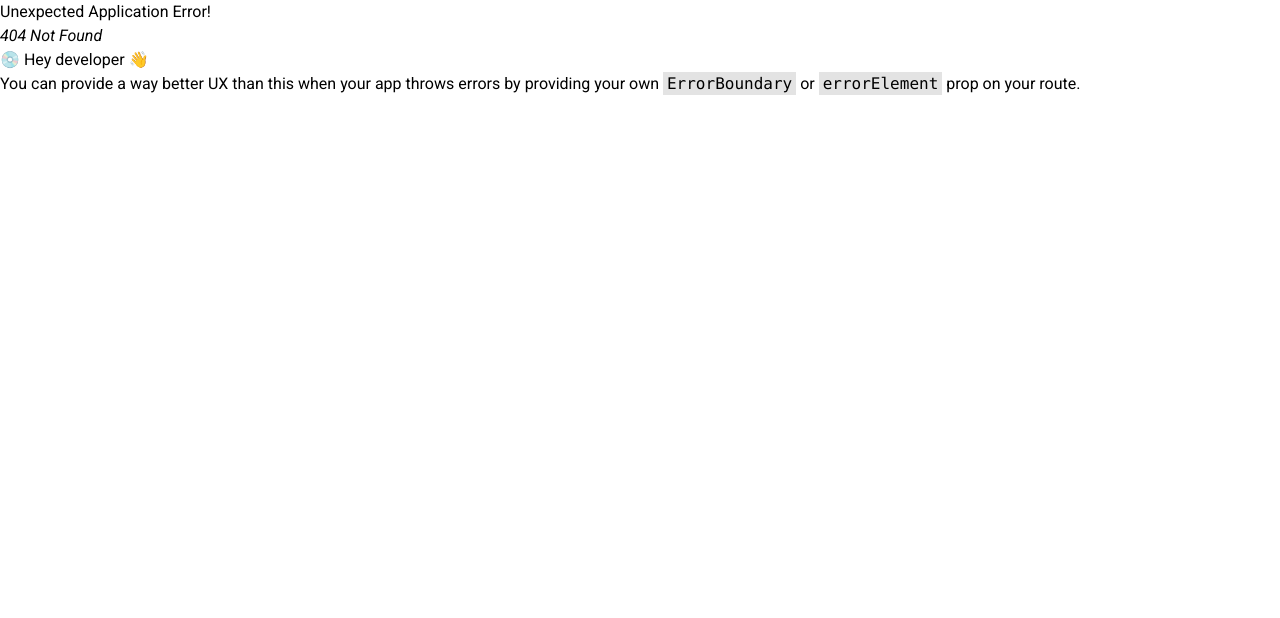
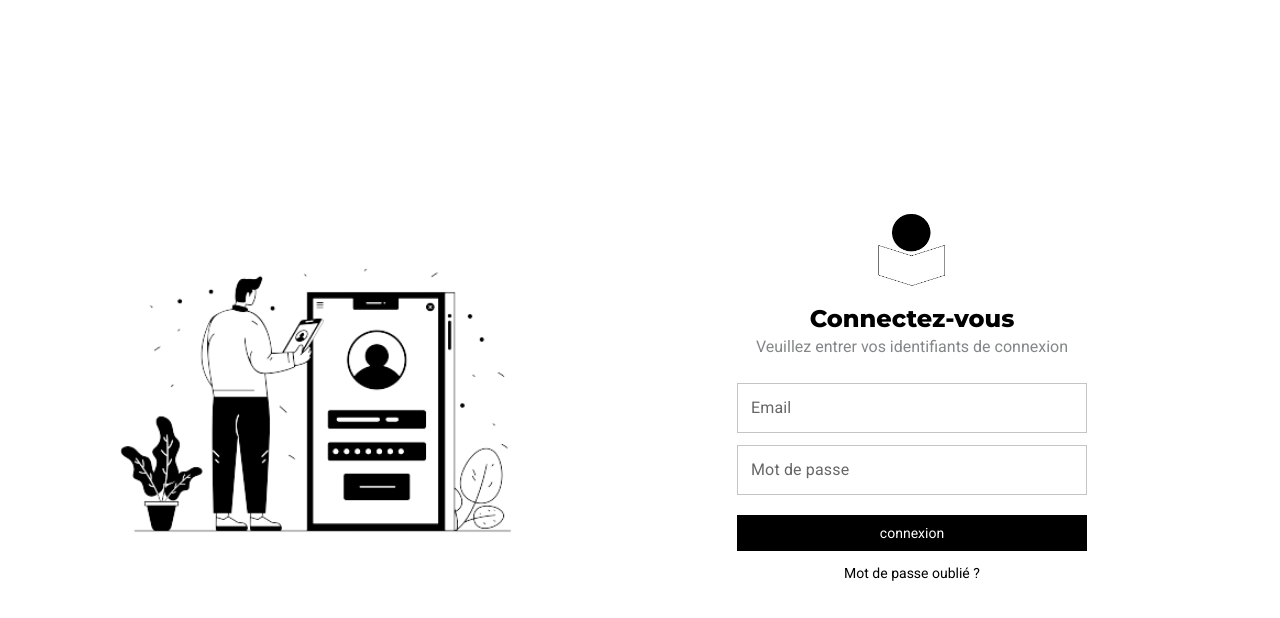
Before and after one commit to kuntz-s/SYNES-Frontend, a React (Vite) app: page /login in a window 1280 px wide. Before the commit this address had no page. Shown: the top 618 px of the page. Built offline with nearby package versions, Linux system fonts and the light colour scheme.

Commit message:
adding login page

```diff
--- a/src/App.jsx
+++ b/src/App.jsx
@@ -1,6 +1,7 @@
 import React from 'react';
 import { RouterProvider } from 'react-router';
 import {router} from "./router/router";
+import 'react-toastify/dist/ReactToastify.css';
 
 const App = () => {
   return (
--- /dev/null
+++ b/src/components/baseComponents/ColorsTheme.jsx
@@ -0,0 +1,3 @@
+export const muiColorsTheme = {
+    primary:"#000000"
+}
--- /dev/null
+++ b/src/components/baseComponents/Input.jsx
@@ -0,0 +1,109 @@
+import React from "react";
+import { TextField } from "@mui/material";
+import InputAdornment from "@mui/material/InputAdornment";
+import { muiColorsTheme as colors } from "./ColorsTheme";
+
+/**
+ *
+ * @param {
+ *      title : *desc => string values. *content = eg.("Email")  default: true
+ *      name : *desc => string values. *content = eg.("email")  default: true
+ *      color: *desc => hex values. *content = eg.("#fff") default:primary
+ *      id: *des => numeric value. *content = eg(8)
+ *      type: desc => string value. *content = eg.("password")
+ *       value: desc => value of input. *content = eg.("value")
+ *      placeholder: desc => string value. *content = eg.("placeholder")
+ *      small: desc => boolean value *content = eg(true)
+ *      fullWidth: desc => input takes container full with. *content = none
+ *      icon: *desc => react component. *content = eg.(<FaHome/>)
+ *      iconStart, iconEnd: *desc => position of icon *content=none
+ *      disabled : *desc => boolean value. *content = enum({true,false})   default :false
+*      required : *desc => boolean value. *content = enum({true,false})   default :false
+*      style : *desc =>  additional styles *content = eg.({display:"flex"})
+ *      handleChange: function
+ *  }
+ * @returns Input
+ */
+
+const Input = ({
+  title,
+  name,
+  color,
+  id,
+  type,
+  placeholder,
+  disabled,
+  value,
+  icon,
+  iconStart,
+  iconEnd,
+  handleChange,
+  style,
+  small,
+  required
+}) => {
+  return (
+    <TextField
+      sx={{
+        "& label.Mui-focused": {
+          color: color ? color : colors.primary,
+        },
+
+
+
+        "& .MuiOutlinedInput-root": {
+          "& fieldset": {
+            //border color default gray
+          },
+          "&:hover fieldset": {
+            //border color when hovering
+            borderColor: color ? color : colors.primary,
+          },
+          "&.Mui-focused fieldset": {
+            borderColor: color ? color : colors.primary,
+            borderWidth:"1px"
+          },
+
+        },
+
+
+      }}
+      id={id}
+      type={type ? type : "text"}
+      InputProps={{
+        style:{borderRadius:"6px",height:50, ...style},
+        startAdornment: (
+         icon &&(
+          <InputAdornment position="start">
+          {icon && !iconEnd && icon}
+        </InputAdornment>
+         )
+        ),
+
+        endAdornment: (
+          icon && (
+            <InputAdornment position="end">
+            {icon && iconEnd && !iconStart && icon}
+          </InputAdornment>
+          )
+        ),
+      }}
+      InputLabelProps={{
+        style:{top:"-3px"}
+      }}
+      name={name}
+      margin="dense"
+      label={title}
+      variant={"outlined"}
+      disabled={disabled ? true : false}
+      required={required ? true : false}
+      size={small ? "small":"medium"}
+      value={value}
+      placeholder={placeholder && placeholder}
+      onChange={handleChange}
+      fullWidth
+    />
+  );
+};
+
+export default Input;
--- /dev/null
+++ b/src/modules/authentication/components/LoginComponent.jsx
@@ -0,0 +1,132 @@
+import React, { useState } from "react";
+import { useNavigate } from "react-router";
+import { ToastContainer, toast } from "react-toastify";
+import { motion } from "framer-motion";
+import CircularProgress from "@mui/material/CircularProgress";
+import Input from "../../../components/baseComponents/Input";
+import loginImage from "../../../assets/loginIllustration.png";
+import logo from "../../../assets/logo.png";
+
+
+
+const imageContainerVariants = {
+  hidden:{
+    x:'-100vw',
+    opacity:0
+  },
+
+  visible:{
+    opacity:1,
+    x:0 ,
+    transition:{
+      type:'tween',
+      duration:1.2
+    }
+  }
+}
+
+
+
+const LoginComponent = () => {
+  const navigate = useNavigate();
+  const [loginInfo, setLoginInfo] = useState({
+    email: "",
+    password: "",
+  });
+
+  const [isLoading, setIsLoading] = useState(false);
+
+  const handleChange = (e) => {
+    const value = e.target.value;
+    const name = e.target.name;
+    setLoginInfo({ ...loginInfo, [name]: value });
+  };
+
+  const handleLogin = () => {
+
+      if(!isLoading){
+        setIsLoading(true);
+        setTimeout(() => {
+          if(!loginInfo.email || !loginInfo.password){
+            toast.error("Veuillez entrer des valeurs correctes", {
+              position: "top-right",
+              autoClose: 3000,
+              pauseOnHover: true,
+              draggable: true,
+              theme: "light",
+            });
+            setIsLoading(false)
+          } else {
+            toast.success("connexion réussie", {
+              position: "top-right",
+              autoClose: 3000,
+              pauseOnHover: true,
+              draggable: true,
+              theme: "light",
+            });
+            navigate("/");
+          }
+        },2000)
+      }
+  }
+
+  return (
+    <section className="overflow-hidden min-h-screen flex flex-col md:flex-row justify-center md:items-center w-[85%] mx-auto py-4 md:py-[0px]">
+      <motion.div
+      variants={imageContainerVariants}
+        initial="hidden"
+        animate="visible"
+      className=" md:basis-1/2 mx-auto md:pr-2">
+        <img
+          src={loginImage}
+          alt="login"
+          className="scale-[1.1] origin-left shrink-0 md:translate-x-[-50px] lg:translate-x-[0px]"
+        />
+      </motion.div>
+      <div
+      className="md:basis-1/2 flex  flex-col items-center text-center  ">
+        <img
+          src={logo}
+          alt="logo"
+          className="w-[65px] md:w-[90px] h-[65px] md:h-[90px] hover:cursor-pointer"
+          onClick={() => {navigate("/")}}
+        />
+        <div className="mt-2">
+          <p className="font-montserrat font-bold text-2xl">Connectez-vous</p>
+          <p className="text-gray">
+            Veuillez entrer vos identifiants de connexion
+          </p>
+        </div>
+        <div className="w-full md:w-[350px] mx-auto mt-4">
+          <div>
+            <Input
+              title="Email"
+              name="email"
+              type="email"
+              value={loginInfo.email}
+              handleChange={handleChange}
+              style={{ borderRadius: 0 }}
+            />
+            <Input
+              title="Mot de passe"
+              name="password"
+              value={loginInfo.password}
+              handleChange={handleChange}
+              style={{ borderRadius: 0 }}
+            />
+          </div>
+          <div>
+            <button className="bg-primary text-white w-full py-2 mt-4 text-sm hover:bg-primary/90 hover:cursor-pointer" onClick={handleLogin}>
+            {isLoading && <CircularProgress size="18px" color="inherit" />}
+              {!isLoading && "connexion"}
+            </button>
+            <p className="text-center hover:underline hover:cursor-pointer text-sm my-3">Mot de passe oublié ?</p>
+          </div>
+        </div>
+      </div>
+      <ToastContainer/>
+    </section>
+  );
+};
+
+export default LoginComponent;
--- /dev/null
+++ b/src/modules/authentication/pages/LoginPage.jsx
@@ -0,0 +1,15 @@
+import React from 'react';
+import { HelmetProvider } from "react-helmet-async";
+import Helmet from "../../../components/Helmet/Helmet";
+import LoginComponent from "../components/LoginComponent";
+
+const LoginPage = () => {
+  return (
+    <HelmetProvider>
+      <Helmet title="Synes-Connexion" description="page de connexion du synes" />
+      <LoginComponent/>
+    </HelmetProvider>
+  )
+}
+
+export default LoginPage
--- a/src/modules/home/components/HeroSection.jsx
+++ b/src/modules/home/components/HeroSection.jsx
@@ -1,10 +1,51 @@
 import React from "react";
+import { motion } from "framer-motion";
+import { useNavigate } from "react-router";
 import teacher from "../../../assets/teacher.png"
 
+
+const imgContainerVariants = {
+  hidden:{
+    y:'-100vw',
+    opacity:0
+  },
+
+  visible:{
+    opacity:1,
+    y:0 ,
+    transition:{
+      type:'tween',
+      duration:1.2
+    }
+  }
+}
+
+const titleContainerVariants = {
+  hidden:{
+    x:'-100vw',
+    opacity:0
+  },
+
+  visible:{
+    opacity:1,
+    x:0 ,
+    transition:{
+      type:'tween',
+      duration:1.2
+    }
+  }
+}
+
+
 const HeroSection = () => {
+  const navigate = useNavigate();
   return (
-    <section className="min-h-[80vh] w-[85%] mx-auto flex flex-col md:flex-row  items-center justify-center  md:justify-between ">
-      <div className="mr-2 pl-[2px] text-center md:text-start md:basis-3/5 lg:basis-1/2">
+    <section className="  min-h-[80vh] w-[85%] mx-auto flex flex-col md:flex-row  items-center justify-center  md:justify-between ">
+      <motion.div
+       variants={titleContainerVariants}
+       initial="hidden"
+       animate="visible"
+       className="mr-2 pl-[2px] text-center md:text-start md:basis-3/5 lg:basis-1/2">
         <p className="font-montserrat font-bold text-2xl md:text-3xl">
           <span className="text-primary">Plateforme de gestion du </span>
           <br className="hidden lg:block" />
@@ -36,10 +77,14 @@
             En savoir plus
           </button>
         </div>
-      </div>
-      <div className=" md:basis-2/5 lg:basis-1/2  flex  justify-center md:justify-end ml-2">
+      </motion.div>
+      <motion.div
+       variants={imgContainerVariants}
+       initial="hidden"
+       animate="visible"
+      className=" md:basis-2/5 lg:basis-1/2  flex  justify-center md:justify-end ml-2">
       <img src={teacher} className="scale-[0.9] lg:scale-[0.8] md:translate-y-[-3%] md:translate-x-[20%] shrink-0" alt="teacher"/>
-      </div>
+      </motion.div>
     </section>
   );
 };
--- a/src/router/router.jsx
+++ b/src/router/router.jsx
@@ -1,13 +1,18 @@
 import { createBrowserRouter } from "react-router-dom";
 import HomePage from "../modules/home/pages/HomePage";
+import LoginPage from "../modules/authentication/pages/LoginPage";
 
 
 export const router = createBrowserRouter(
     [
       {
         path:"/",
-        element:<HomePage/>
-       // errorElement: <div>Il y'a une ereur</div>
+        element:<HomePage/>,
+        errorElement: <div>Il y'a une ereur</div>
+      },
+      {
+        path:"/login",
+        element:<LoginPage/>
       }
     ]
 )
--- a/tailwind.config.cjs
+++ b/tailwind.config.cjs
@@ -6,6 +6,7 @@
       colors:{
         'primary':'#000000',
         'secondary':'#06655E',
+        'gray':'#848687'
       },
       fontFamily: {
         'roboto': ['Roboto', 'sans-serif'],
```
Also changed, not shown: src/assets/loginIllustration.png (added).
